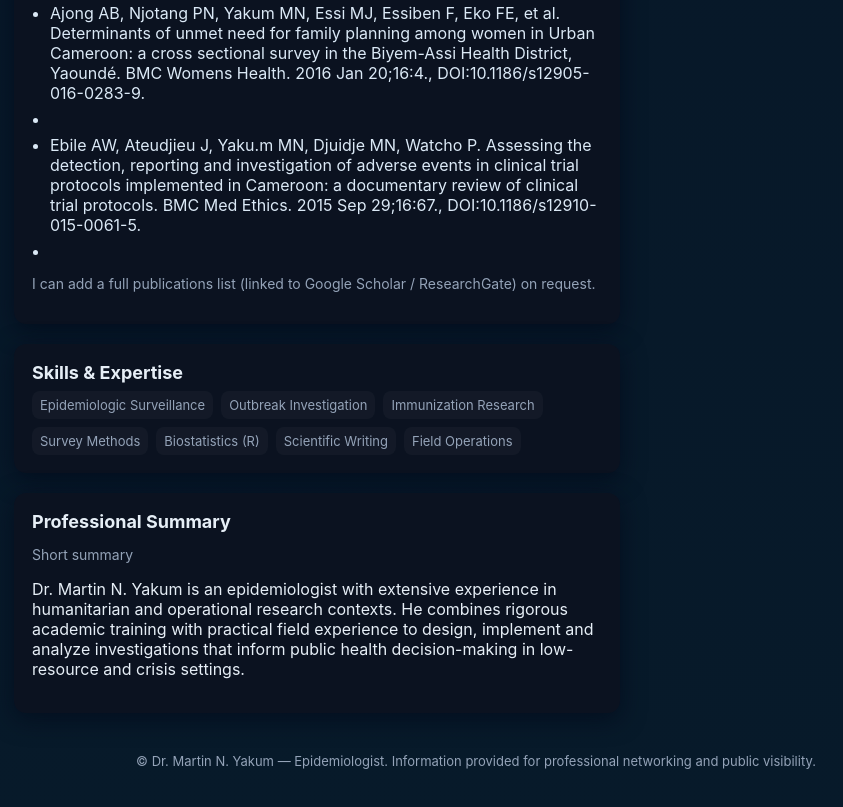
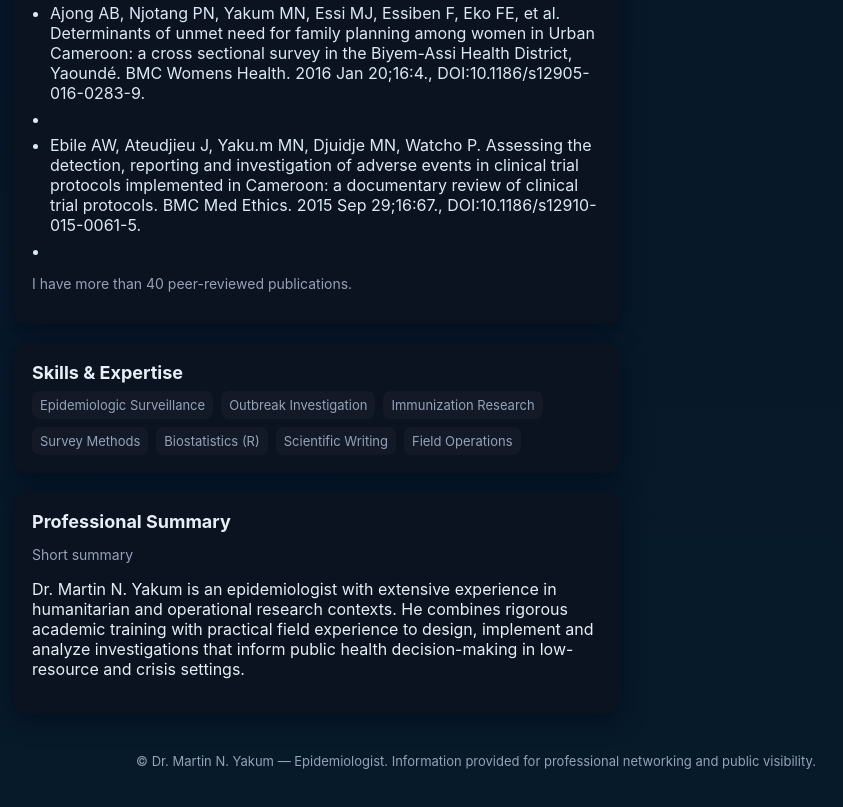
Before and after one commit to martinyakum/martinyakum.github.io, a plain HTML site: page index.html in a window 1280 px wide. Shown: the part 4337-5144 px from the top of the page, without its empty margins (164-1007 px from the left). Drawn offline with Linux system fonts and the light colour scheme.

Commit message:
Update index.html

```diff
--- a/index.html
+++ b/index.html
@@ -127,7 +127,7 @@
           <li>Ajong AB, Njotang PN, Yakum MN, Essi MJ, Essiben F, Eko FE, et al. Determinants of unmet need for family planning among women in Urban Cameroon: a cross sectional survey in the Biyem-Assi Health District, Yaoundé. BMC Womens Health. 2016 Jan 20;16:4., DOI:10.1186/s12905-016-0283-9.<li>
           <li>Ebile AW, Ateudjieu J, Yaku.m MN, Djuidje MN, Watcho P. Assessing the detection, reporting and investigation of adverse events in clinical trial protocols implemented in Cameroon: a documentary review of clinical trial protocols. BMC Med Ethics. 2015 Sep 29;16:67., DOI:10.1186/s12910-015-0061-5.<li>
            </ul>
-          <p class="muted">I can add a full publications list (linked to Google Scholar / ResearchGate) on request.</p>
+          <p class="muted">I have more than 40 peer-reviewed publications.</p>
         </div>
 
         <div class="card section">
```
Lines whose indentation alone changed are shown as unchanged.
